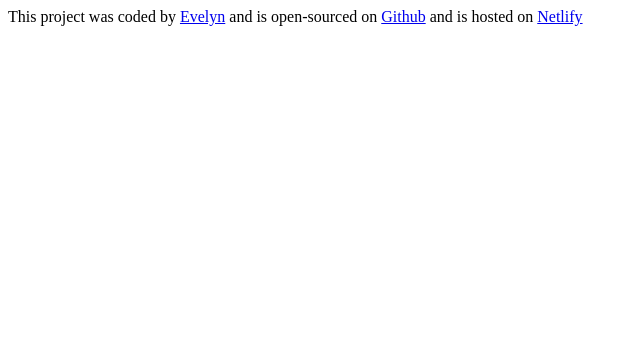
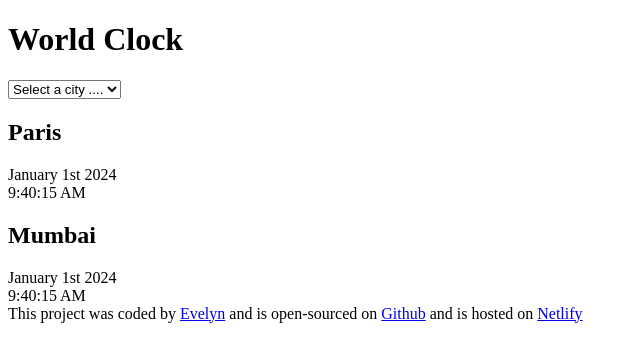
Before and after one commit to EvelynMwanunura/World_Clock, a plain HTML site: page index.html in a window 1280 px wide. Shown: the whole page, without its empty margins (0-640 px from the left). Drawn offline with Linux system fonts and the light colour scheme.

Commit message:
added basic HTML

```diff
--- a/index.html
+++ b/index.html
@@ -3,9 +3,28 @@
   <head>
     <meta charset="UTF-8" />
     <meta name="viewport" content="width=device-width, initial-scale=1.0" />
-    <title>Document</title>
+    <title>World Clock</title>
   </head>
   <body>
+    <div>
+      <h1>World Clock</h1>
+      <select>
+        <option value="">Select a city ....</option>
+        <option value="">Cape Town</option>
+        <option value="">Dubai</option>
+        <option vale="">London</option>
+      </select>
+      <div class="city">
+        <h2>Paris</h2>
+        <div class="date">January 1st 2024</div>
+        <div class="time">9:40:15 AM</div>
+      </div>
+      <div class="city">
+        <h2>Mumbai</h2>
+        <div class="date">January 1st 2024</div>
+        <div class="time">9:40:15 AM</div>
+      </div>
+    </div>
     This project was coded by
     <a href="https://www.linkedin.com/in/evelyn-mwanunura-06a42a77/">Evelyn</a>
     and is open-sourced on
```
